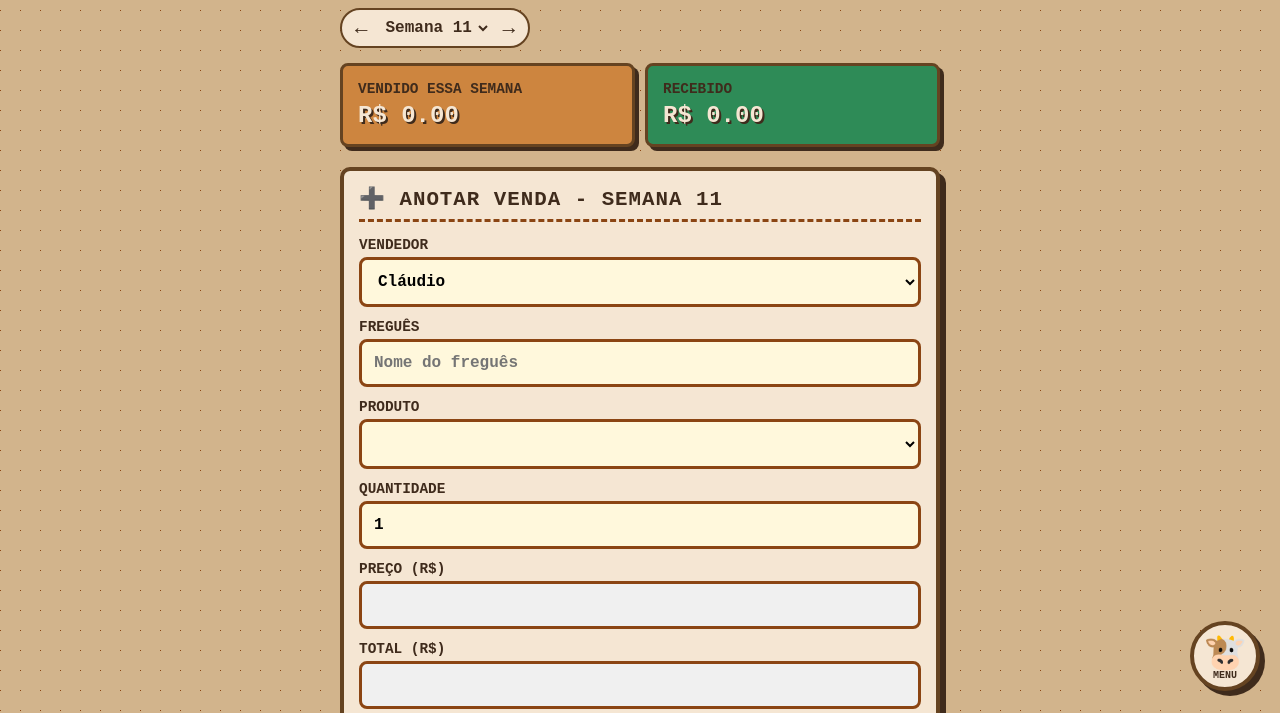
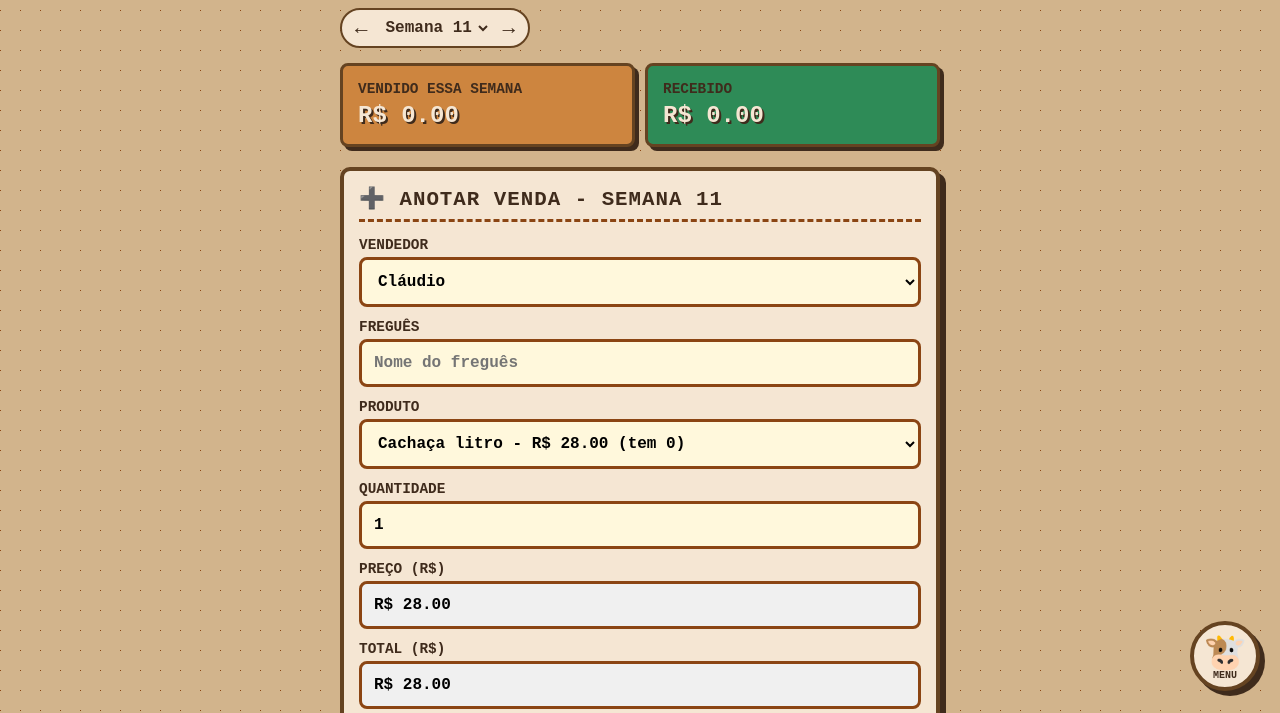
Before and after one commit to felipeoliveira270203-a11y/queijaria, a plain HTML site: page index.html in a window 1280 px wide. Shown: the part 89-802 px from the top of the page. Drawn offline with Linux system fonts and the light colour scheme; no server answers.

Commit message:
Corrigindo funções da nuvem

```diff
--- a/index.html
+++ b/index.html
@@ -87,7 +87,6 @@ padding: 0 3px;
 font-weight: bold;
 }
 
-/* Botão flutuante - Vaquinha (único menu) */
 .btn-flutuante {
 position: fixed;
 bottom: 20px;
@@ -806,7 +805,7 @@ border: 1px solid #000;
 </div>
 </div>
 
-<!-- Menu rápido da vaquinha (ÚNICO MENU) -->
+<!-- Menu rápido da vaquinha -->
 <div class="menu-rapido" id="menuRapido">
 <div class="menu-item" onclick="irParaAba('vendas')">💰 Vendas</div>
 <div class="menu-item" onclick="irParaAba('estoque')">📦 Estoque</div>
@@ -849,8 +848,15 @@ document.getElementById('sincronizando').style.display = 'none';
 
 async function carregarDadosDaNuvem() {
 try {
+console.log('🔄 Tentando carregar dados da nuvem...');
 const resposta = await fetch('/.netlify/functions/carregar-dados');
+
+if (!resposta.ok) {
+throw new Error(`Erro HTTP: ${resposta.status}`);
+}
+
 const dados = await resposta.json();
+console.log('✅ Dados carregados:', dados);
 
 produtos = dados.produtos || [];
 compras = dados.compras || [];
@@ -858,12 +864,43 @@ vendas = dados.vendas || [];
 historicoEstoque = dados.historicoEstoque || [];
 contadorId = dados.contadorId || 21;
 
-console.log('✅ Dados carregados da nuvem');
 atualizarTudo();
 } catch (erro) {
 console.error('❌ Erro ao carregar da nuvem:', erro);
-alert('Erro ao carregar dados da nuvem. Tente recarregar a página.');
-}
+// Se não conseguir carregar, usa dados iniciais
+usarDadosIniciais();
+}
+}
+
+function usarDadosIniciais() {
+console.log('📝 Usando dados iniciais locais');
+produtos = [
+{id: 1, nome: 'Cachaça litro', preco: 28.00, estoque: 0},
+{id: 2, nome: 'Doce de leite pedaço', preco: 5.00, estoque: 0},
+{id: 3, nome: 'Doce de leite pote', preco: 18.00, estoque: 0},
+{id: 4, nome: 'Doce de pote fruta', preco: 18.00, estoque: 0},
+{id: 5, nome: 'Geleia', preco: 20.00, estoque: 0},
+{id: 6, nome: 'Goiabada', preco: 20.00, estoque: 0},
+{id: 7, nome: 'Linguiça', preco: 25.00, estoque: 0},
+{id: 8, nome: 'Manteiga pequena', preco: 12.00, estoque: 0},
+{id: 9, nome: 'Parmesão capa preta', preco: 45.00, estoque: 0},
+{id: 10, nome: 'Queijo 4 cores', preco: 45.00, estoque: 0},
+{id: 11, nome: 'Queijo do reino', preco: 45.00, estoque: 0},
+{id: 12, nome: 'Queijo minas frescal', preco: 28.00, estoque: 0},
+{id: 13, nome: 'Queijo minas padrão', preco: 40.00, estoque: 0},
+{id: 14, nome: 'Queijo mussarela temperado', preco: 35.00, estoque: 0},
+{id: 15, nome: 'Queijo mussarelinha', preco: 32.00, estoque: 0},
+{id: 16, nome: 'Queijo nozinho', preco: 36.00, estoque: 0},
+{id: 17, nome: 'Queijo parmesão', preco: 45.00, estoque: 0},
+{id: 18, nome: 'Queijo provolone temperado', preco: 37.00, estoque: 0},
+{id: 19, nome: 'Requeijão', preco: 18.00, estoque: 0},
+{id: 20, nome: 'Queijo Prato', preco: 45.00, estoque: 0}
+];
+compras = [];
+vendas = [];
+historicoEstoque = [];
+contadorId = 21;
+atualizarTudo();
 }
 
 async function salvarDadosNaNuvem() {
@@ -878,15 +915,19 @@ contadorId: contadorId
 };
 
 try {
+console.log('🔄 Salvando dados na nuvem...');
 const resposta = await fetch('/.netlify/functions/salvar-dados', {
 method: 'POST',
+headers: {
+'Content-Type': 'application/json'
+},
 body: JSON.stringify(dados)
 });
 
 if (resposta.ok) {
 console.log('✅ Dados salvos na nuvem');
 } else {
-console.error('❌ Erro ao salvar na nuvem');
+console.error('❌ Erro ao salvar na nuvem:', await resposta.text());
 }
 } catch (erro) {
 console.error('❌ Erro de conexão:', erro);
@@ -923,10 +964,8 @@ menu.classList.toggle('ativo');
 }
 
 function irParaAba(aba) {
-// Fechar o menu
 document.getElementById('menuRapido').classList.remove('ativo');
 
-// Esconder todas as abas
 document.getElementById('abaVendas').classList.add('hidden');
 document.getElementById('abaEstoque').classList.add('hidden');
 document.getElementById('abaCompras').classList.add('hidden');
@@ -935,7 +974,6 @@ document.getElementById('abaRelatorios').classList.add('hidden');
 document.getElementById('abaProdutos').classList.add('hidden');
 document.getElementById('abaClientes').classList.add('hidden');
 
-// Mostrar a aba selecionada
 if (aba === 'vendas') {
 document.getElementById('abaVendas').classList.remove('hidden');
 } else if (aba === 'estoque') {
```
